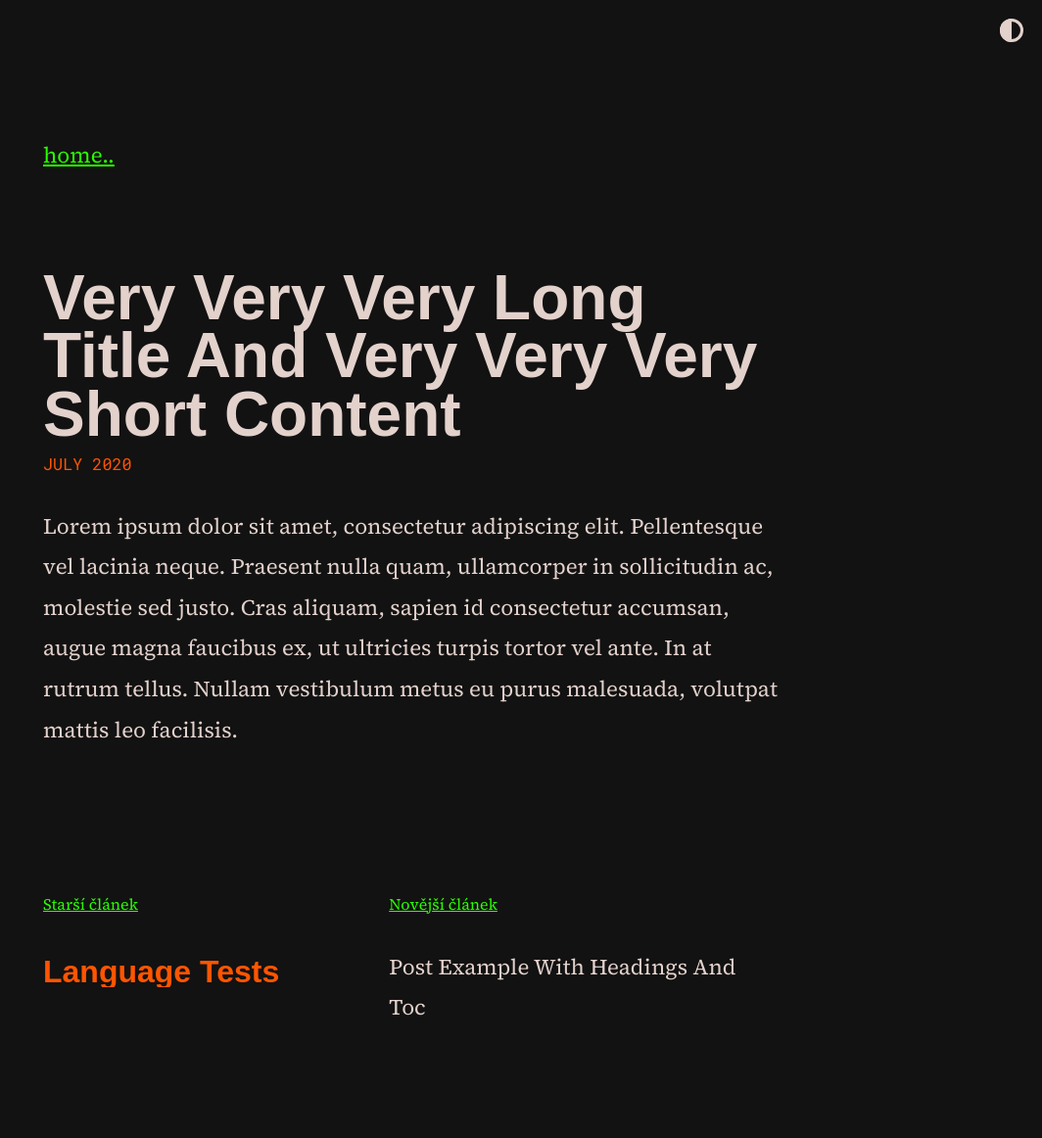
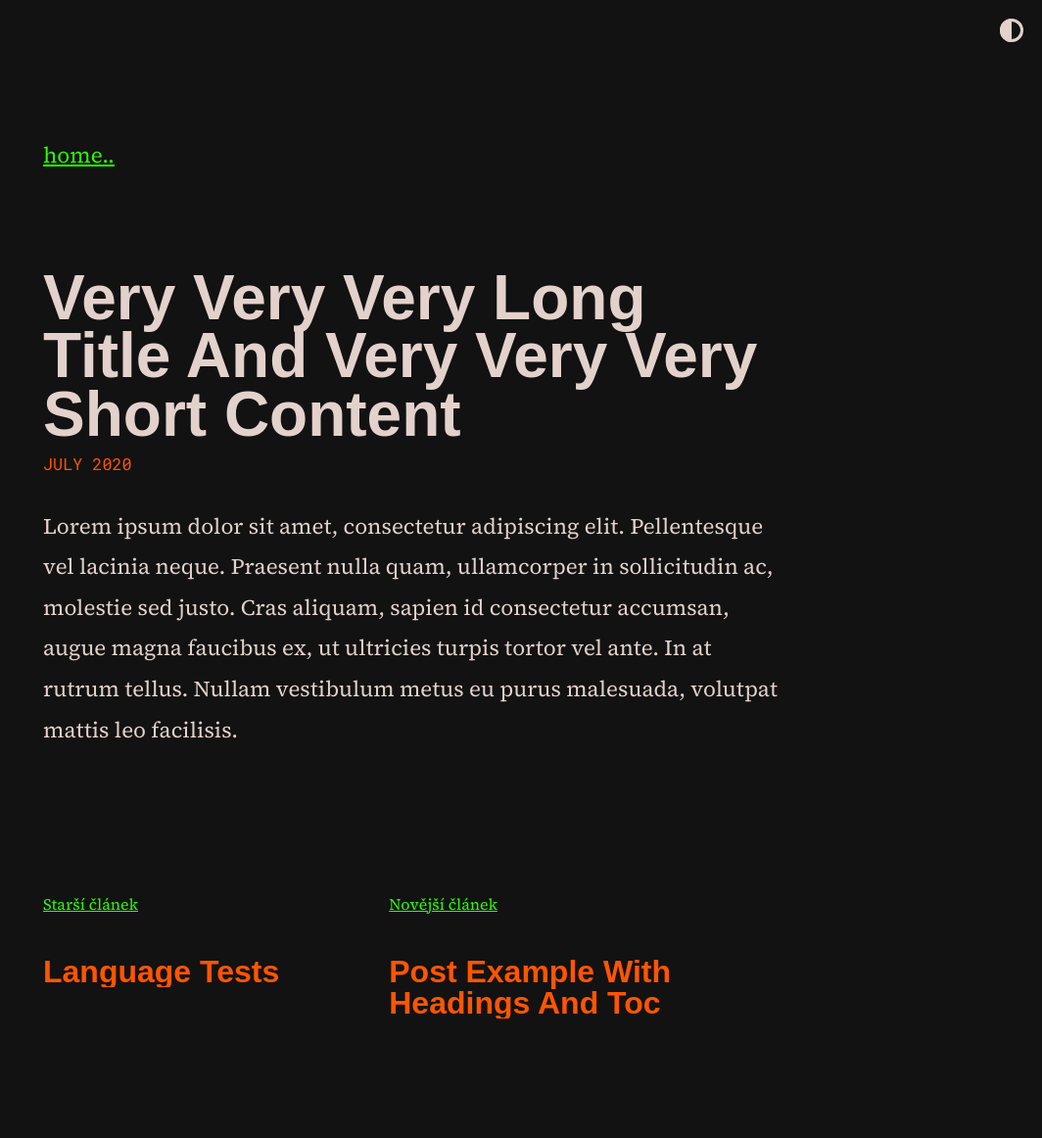
Before and after one commit to scherrer-txt/bts, a Jekyll site: the page built from _posts/2020-07-08-very-very-very-long-title-and-very-very-very-short-content.md, in a window 1280 px wide. Shown: the whole page at 98% size, without its empty margins (216-1280 px from the left). Built offline with Jekyll 4.4.1, drawn with Linux system fonts in a browser that asks for light colours; some web fonts are replaced.

Commit message:
Update post.html

```diff
--- a/_layouts/post.html
+++ b/_layouts/post.html
@@ -29,7 +29,7 @@ layout: default
     <div class="pagination">
       <div class="pagination-divider"></div>
       <a href="{{ site.url }}{{ page.next.url }}" class="next-button">Novější článek</a>
-      <p class="{{ post-title-next }}">{{ page.next.title }}</p>
+      <p class="post-title-next">{{ page.next.title }}</p>
     </div>
   {% endif %}
 </div>
```
